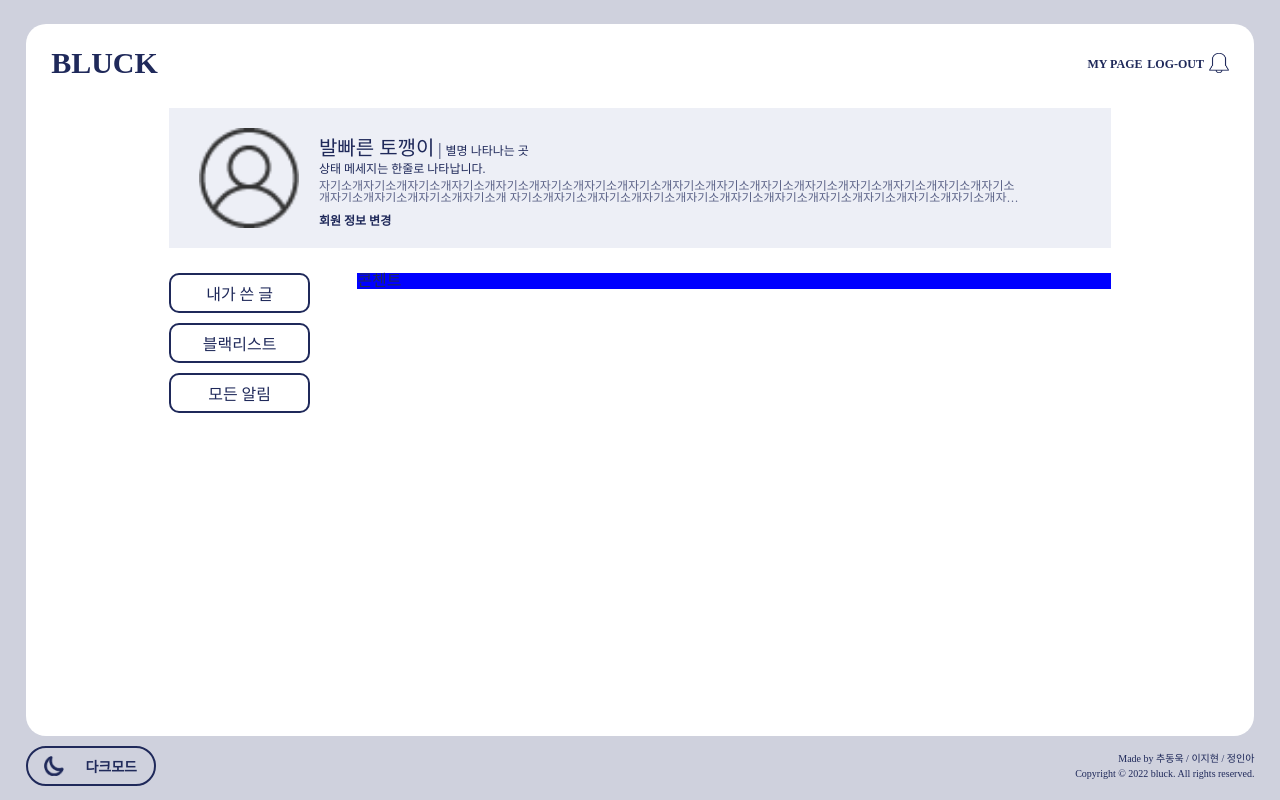
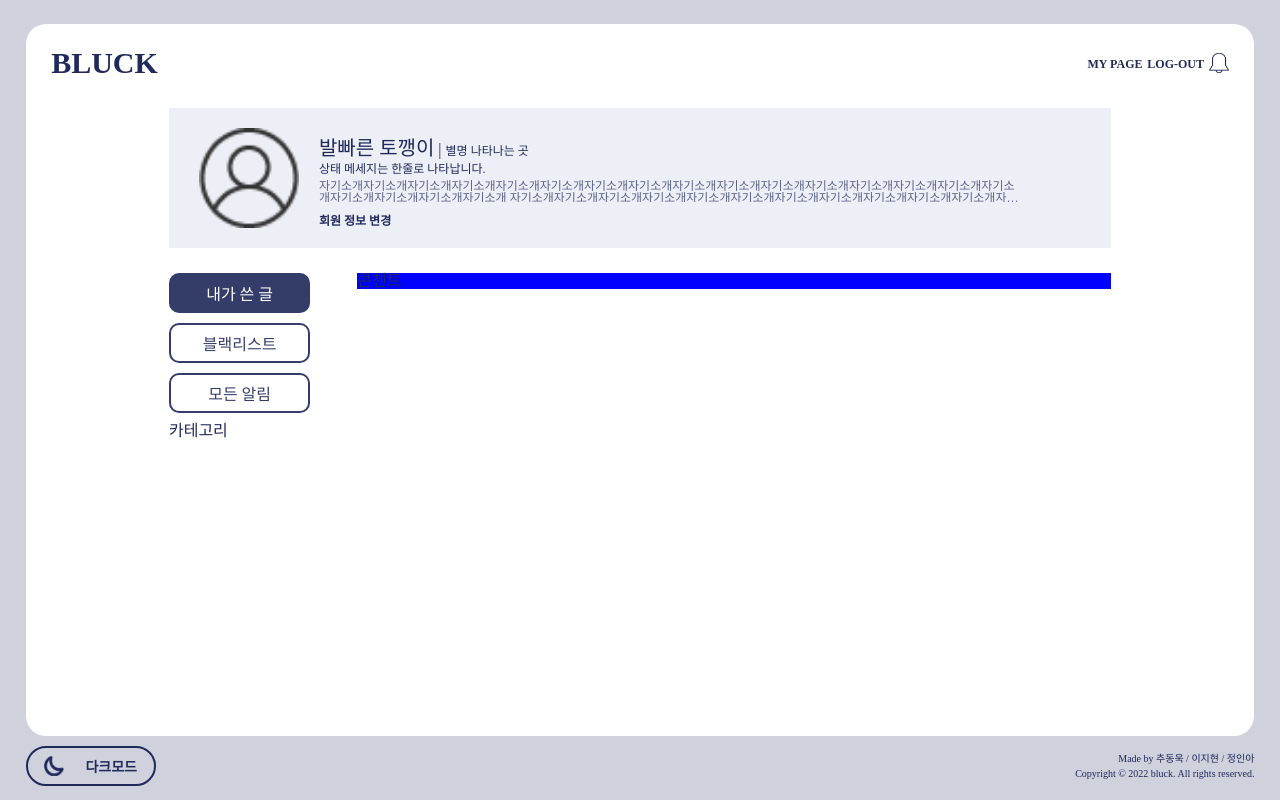
Before and after one commit to Bluck-Blog/blcuk_fe, a Next.js app: page /myPage in a window 1280 px wide. Built offline with nearby package versions, Linux system fonts and the light colour scheme; a web font is replaced by a local one.

Commit message:
myPage tabMenu onClick

```diff
--- a/components/myPage/component/MyPageTabMenu.js
+++ b/components/myPage/component/MyPageTabMenu.js
@@ -10,14 +10,30 @@ const MyPageTabMenu = () => {
   const onTabMenuClick = (text) => {
     setActiveTab(text);
   };
+
   return (
     <S.MyPageTabWrapper>
       <ul>
-        <S.MyPageTabList>내가 쓴 글</S.MyPageTabList>
-        <S.MyPageTabList>블랙리스트</S.MyPageTabList>
-        <S.MyPageTabList>모든 알림</S.MyPageTabList>
+        <S.MyPageTabList
+          active={activeTab === "myText"}
+          onClick={() => onTabMenuClick("myText")}
+        >
+          내가 쓴 글
+        </S.MyPageTabList>
+        <S.MyPageTabList
+          active={activeTab === "blackList"}
+          onClick={() => onTabMenuClick("blackList")}
+        >
+          블랙리스트
+        </S.MyPageTabList>
+        <S.MyPageTabList
+          active={activeTab === "notification"}
+          onClick={() => onTabMenuClick("notification")}
+        >
+          모든 알림
+        </S.MyPageTabList>
       </ul>
-      <div></div>
+      <div>카테고리</div>
     </S.MyPageTabWrapper>
   );
 };
--- a/styles/myPage/MyPageTabMenuStyle.js
+++ b/styles/myPage/MyPageTabMenuStyle.js
@@ -8,12 +8,15 @@ export const MyPageTabWrapper = styled.div`
 
 export const MyPageTabList = styled.li`
   width: 100%;
+  cursor: pointer;
   height: 40px;
   line-height: 2.5;
   text-align: center;
   margin-bottom: 10px;
   font-size: 16px;
-  color: ${(props) => props.theme.textColor};
+  color: ${(props) => (props.active ? "white" : props.theme.textColor)};
   border: 2px solid ${(props) => props.theme.textColor};
   border-radius: 10px;
+  background: ${(props) => (props.active ? props.theme.textColor : "none")};
+  opacity: 0.9;
 `;
```
